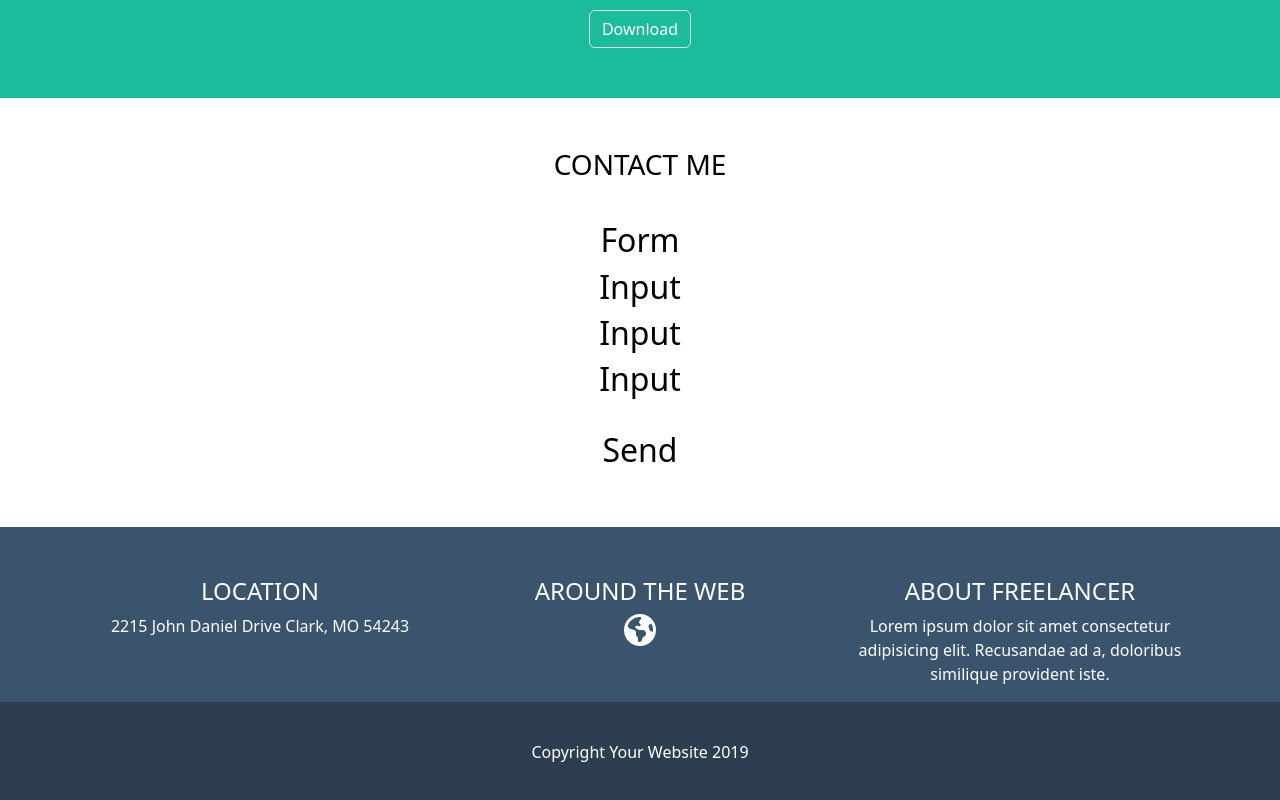
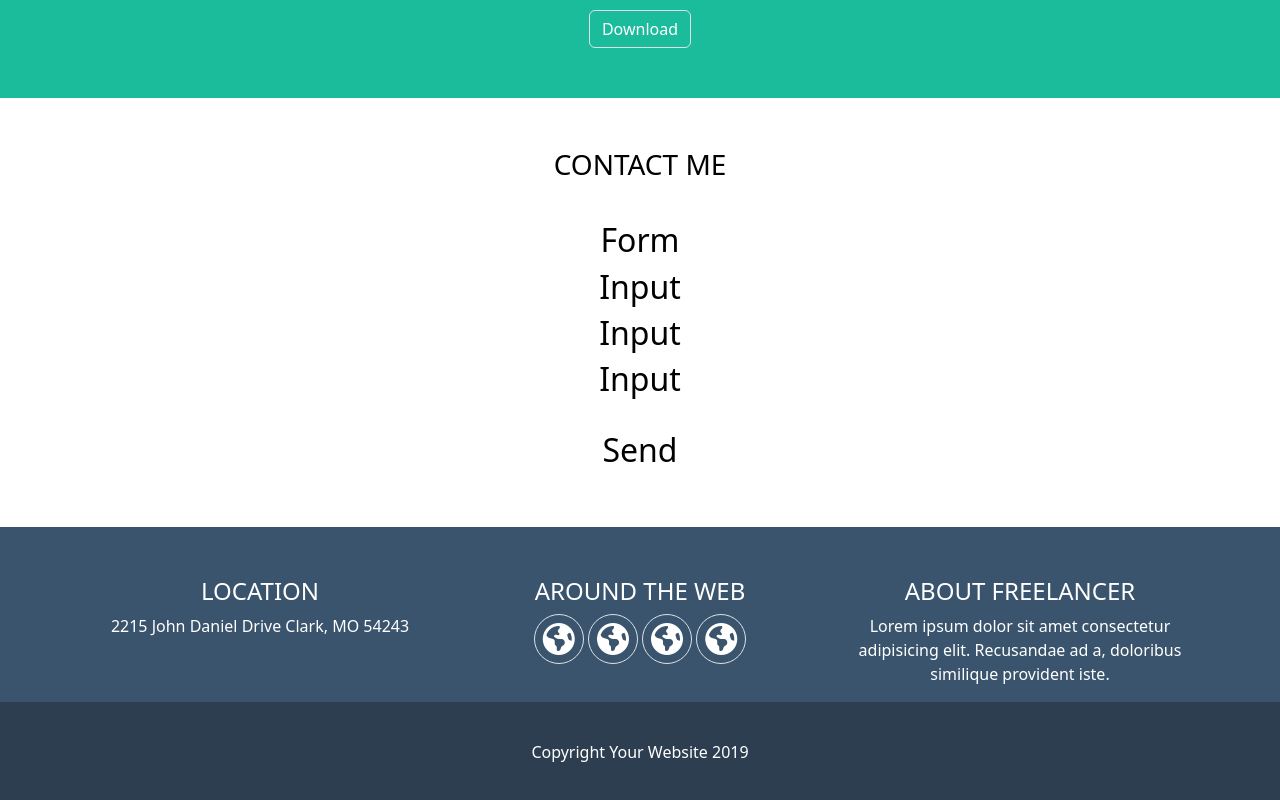
Before and after one commit to MatteoLucerni/html-css-bootstrap-freelancer, a plain HTML site: page index.html in a window 1280 px wide. Shown: the part 1521-2321 px from the top of the page. Drawn offline with nearby package versions, Linux system fonts and the light colour scheme.

Commit message:
minor fixing

```diff
--- a/css/style.css
+++ b/css/style.css
@@ -63,7 +63,11 @@ footer{
     padding-top: 50px;
 }
 
-.under-footer{
+footer .under-footer{
     height: 100px;
     background-color: var(--dark-blue);
 }
+
+footer .around i{
+    border-radius: 50%;
+}
--- a/index.html
+++ b/index.html
@@ -112,7 +112,12 @@
                     <h4>
                         AROUND THE WEB
                     </h4>
-                    <i class="fa-solid fa-earth-americas fa-2x"></i>
+                    <div class="footer-icons">
+                        <i class="fa-solid fa-earth-americas fa-2x border p-2"></i>
+                        <i class="fa-solid fa-earth-americas fa-2x border p-2"></i>
+                        <i class="fa-solid fa-earth-americas fa-2x border p-2"></i>
+                        <i class="fa-solid fa-earth-americas fa-2x border p-2"></i>
+                    </div>
                 </div>
                 <div class="col freelancer">
                     <h4>
```
